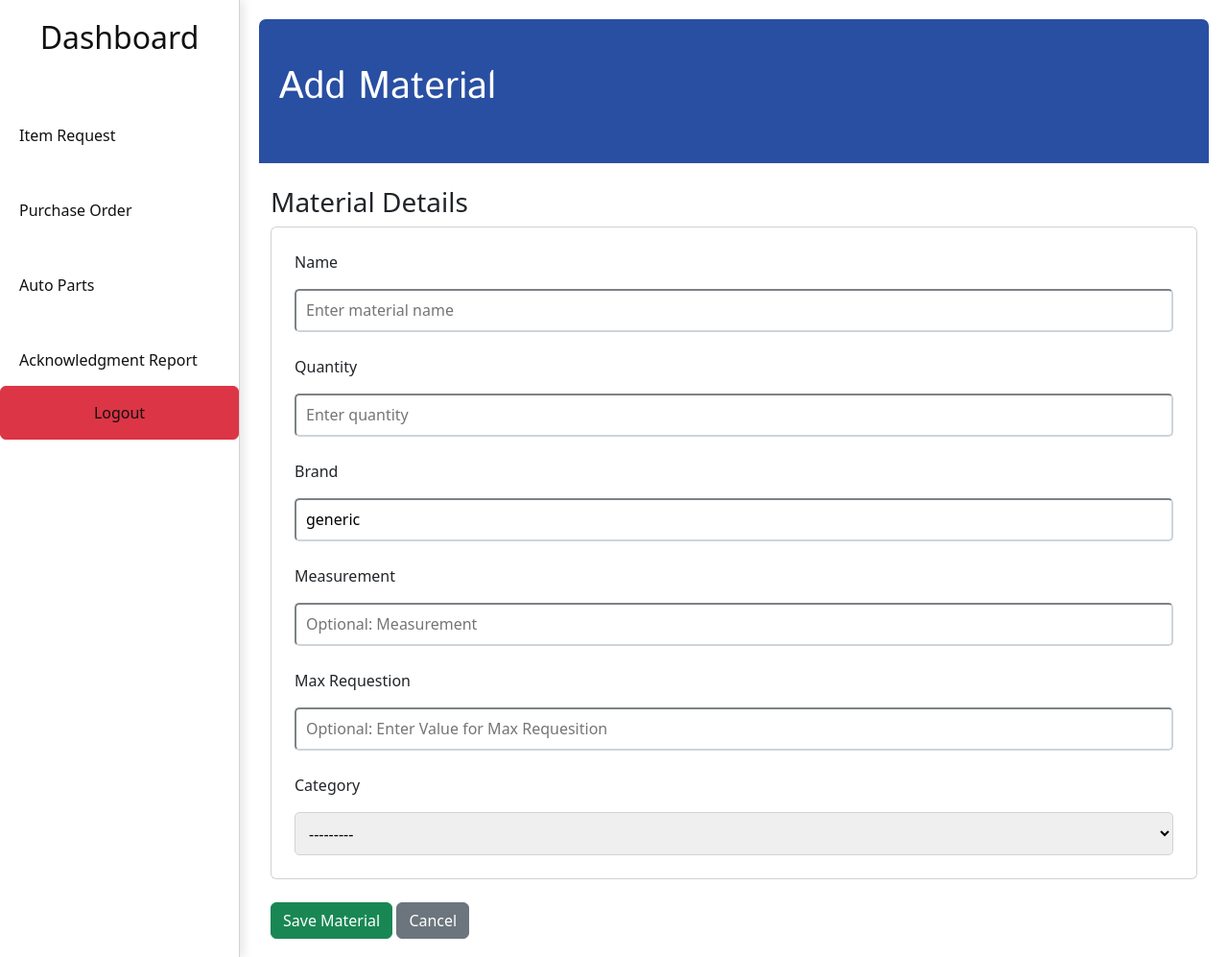
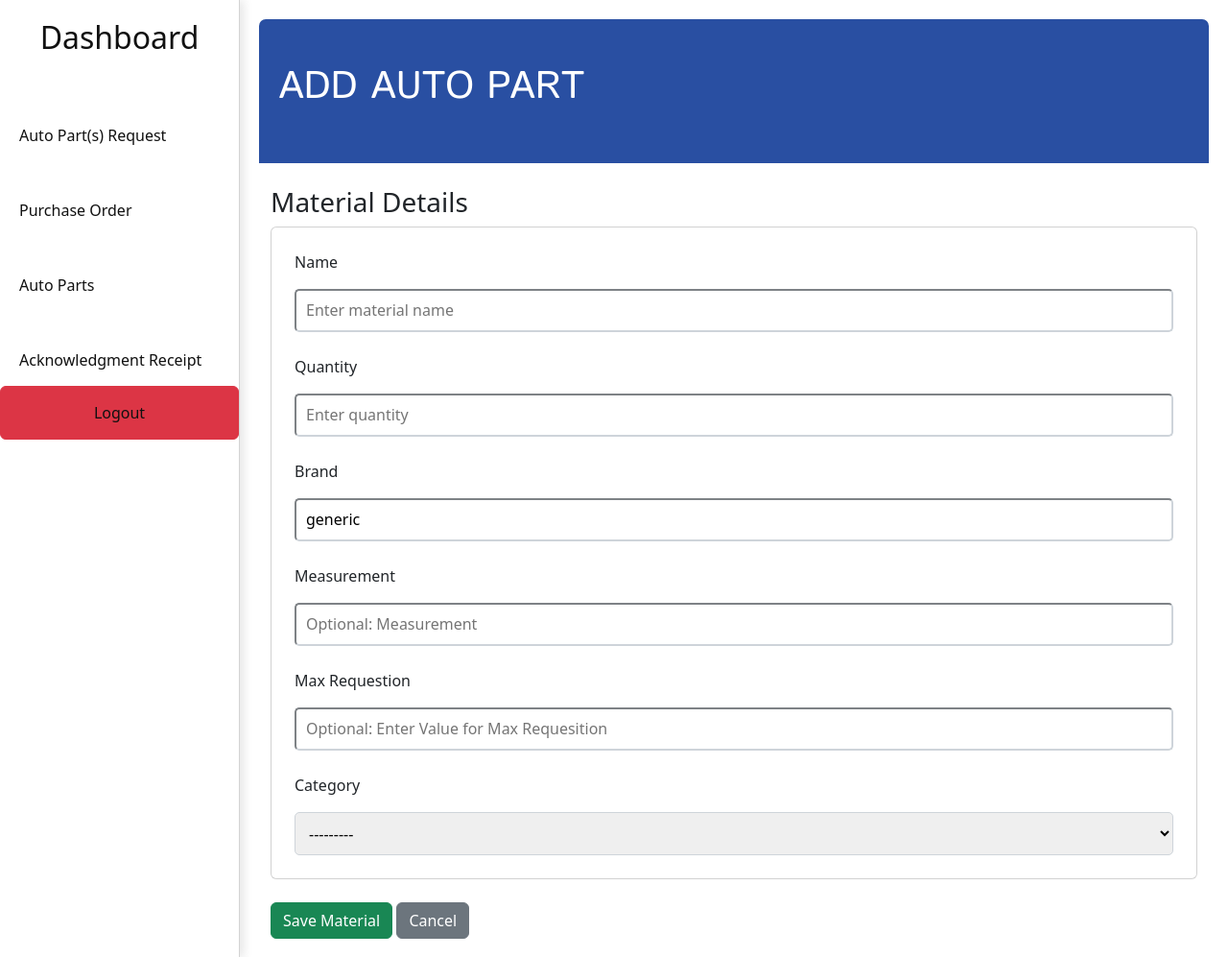
Before and after one commit to hrly-chavez/Udotco_Company, a Django app: page /material/add/ in a window 1280 px wide. Shown: the whole page at 96% size. Run offline with Django 5.2, Linux system fonts and the light colour scheme; data that the repository does not hold is empty.

Commit message:
new headers

```diff
--- a/finance/templates/finance/base.html
+++ b/finance/templates/finance/base.html
@@ -61,7 +61,7 @@
     <div class="sidebar">
         <h2 class="text-center">Dashboard</h2><br><br>
         <a href="{% url 'finance:mechanic_req' %}" class="{% if request.resolver_match.url_name == 'finance:mechanic_req' %}active{% endif %}">
-            Item Request
+            Auto Part(s) Request
         </a><br>
         <a href="{% url 'finance:purchase_odr' %}" class="{% if request.resolver_match.url_name == 'finance:purchase_odr' %}active{% endif %}">
             Purchase Order
@@ -70,7 +70,7 @@
             Auto Parts
         </a> <br>
         <a href="{% url 'finance:ack_rep' %}" class="{% if request.resolver_match.url_name == 'finance:ack_rep' %}active{% endif %}">
-            Acknowledgment Report
+            Acknowledgment Receipt
         </a>
         <a href="{% url 'finance:logout' %}" class="btn btn-danger">
             Logout
--- a/finance/templates/finance/material/add_material.html
+++ b/finance/templates/finance/material/add_material.html
@@ -3,7 +3,7 @@
 {% block content %}
     <!-- Header -->
     <div style="background-color: #294FA2; height: 150px; width: 100%; display: flex; justify-content: flex-start; align-items: center; border-top-left-radius: 7px; border-top-right-radius: 7px;">
-        <h1 style="color: white; margin-left: 20px; font-family: 'Istok Web', sans-serif;">Add Material</h1>
+        <h1 style="color: white; margin-left: 20px; font-family: 'Istok Web', sans-serif;">ADD AUTO PART</h1>
     </div>
 
     <!-- Main Container -->
--- a/finance/templates/finance/material/edit_material.html
+++ b/finance/templates/finance/material/edit_material.html
@@ -2,7 +2,7 @@
 
 {% block content %}
 <div style="background-color: #294FA2; height: 130px; width: 100%; display: flex; justify-content: flex-start; align-items: center; border-top-left-radius: 7px; border-top-right-radius: 7px; position: relative;">
-    <h1 style="color: white; margin-left: 20px; font-family: 'Istok Web', sans-serif;">Edit Material</h1>
+    <h1 style="color: white; margin-left: 20px; font-family: 'Istok Web', sans-serif;">EDIT AUTO PART</h1>
 </div>
 
 <div style="background-color: white; padding: 20px; border-radius: 5px; box-shadow: 0 4px 8px rgba(0, 0, 0, 0.1); max-width: 600px; margin: 20px auto;">
--- a/finance/templates/finance/mechanic/auto_parts_req.html
+++ b/finance/templates/finance/mechanic/auto_parts_req.html
@@ -2,7 +2,7 @@
 
 {% block content %}
 <div style="background-color: #294FA2; height: 130px; width: 100%; display: flex; justify-content: flex-start; align-items: center; border-top-left-radius: 7px; border-top-right-radius: 7px; position: relative;">
-    <h1 style="color: white; margin-left: 20px; font-family: 'Istok Web', sans-serif;">ITEM REQUEST</h1>
+    <h1 style="color: white; margin-left: 20px; font-family: 'Istok Web', sans-serif;">AUTO PART(S) REQUEST</h1>
 </div>
 
 <!-- Table for materials -->
--- a/finance/views.py
+++ b/finance/views.py
@@ -10,41 +10,65 @@ from django.contrib import messages
 from django.db.models import Q
 from django.http import JsonResponse
 from django.db import transaction
-import json
-
-
 def finance(request):
     return render(request, 'finance/base.html')
 #___________________________________________MATERIALS____________________________________________________
 
+# def materials(request):
+#     search_query = request.GET.get('search', '')  # Get the search query from the URL
+#     category_query = request.GET.get('category', '')  # Get the category filter from the URL
+
+#     # Filter materials by search and/or category
+#     materials = Material.objects.all()
+
+#     # Apply search filter
+#     if search_query:
+#         materials = materials.filter(
+#             models.Q(mat_name__icontains=search_query) |
+#             models.Q(mat_brand__icontains=search_query) |
+#             models.Q(mat_category__mat_name__icontains=search_query)
+#         )
+
+#     # Apply category filter
+#     if category_query:
+#         materials = materials.filter(mat_category__mat_name__icontains=category_query)
+
+#     # Sort materials by 'updated_at' in descending order
+#     materials = materials.order_by('-updated_at')  # Show recently updated materials at the top
+
+#     # Fetch all categories for the dropdown filter
+#     categories = Material_Category.objects.all()
+
+#     return render(
+#         request,
+#         'finance/material/materials.html',{'materials': materials,'categories': categories,'selected_category': category_query,},
+#     )
 def materials(request):
-    search_query = request.GET.get('search', '')  # Get the search query from the URL
-    category_query = request.GET.get('category', '')  # Get the category filter from the URL
+    # Get the search query from the URL
+    search_query = request.GET.get('search', '').strip()  # Remove extra spaces
 
-    # Filter materials by search and/or category
+    # Fetch all materials
     materials = Material.objects.all()
 
-    # Apply search filter
+    # Apply the search filter across multiple fields, including category
     if search_query:
         materials = materials.filter(
-            models.Q(mat_name__icontains=search_query) |
-            models.Q(mat_brand__icontains=search_query) |
-            models.Q(mat_category__mat_name__icontains=search_query)
+            models.Q(mat_name__icontains=search_query) |  # Search material name
+            models.Q(mat_brand__icontains=search_query) |  # Search brand
+            models.Q(mat_category__mat_name__icontains=search_query) |  # Search category name
+            models.Q(mat_measurement__icontains=search_query) |  # Search measurement
+            models.Q(mat_quantity__icontains=search_query) |  # Search quantity
+            models.Q(mat_max_request__icontains=search_query)  # Search max request
         )
 
-    # Apply category filter
-    if category_query:
-        materials = materials.filter(mat_category__mat_name__icontains=category_query)
+    # Sort materials by 'updated_at' in descending order
+    materials = materials.order_by('-updated_at')
 
-    # Sort materials by 'updated_at' in descending order
-    materials = materials.order_by('-updated_at')  # Show recently updated materials at the top
-
-    # Fetch all categories for the dropdown filter
+    # Fetch all categories for displaying in the template if needed
     categories = Material_Category.objects.all()
 
     return render(
-        request,
-        'finance/material/materials.html',{'materials': materials,'categories': categories,'selected_category': category_query,},
+        request,'finance/material/materials.html',{'materials': materials,'categories': categories,'search_query': search_query,}
     )
 
 def add_material(request):
@@ -102,18 +126,19 @@ def edit_material(request, mat_code):
     return render(request, 'finance/material/edit_material.html', {'form': form})
 
 #____________________________________MECHANIC_____________________________________________________________
+
 def mechanic_req(request):
-    # Retrieve all material requests but exclude only approved ones
+    # Retrieve all material requests but exclude approved ones
     item_requests = Material_Requested.objects.select_related(
         'mat_code__mat_category', 'item_req_num__bus_unit_num', 'item_req_num__item_req_approved_by'
-    ).exclude(mat_req_status='Approved')  # Exclude approved materials only
+    ).exclude(item_req_num__item_req_status='Approved')  # Exclude approved items
 
-    # Fetch all categories for the dropdown (optional, if needed)
+    # Fetch all categories for the dropdown (optional, if you still want to display category options)
     categories = Material_Category.objects.all()
 
     context = {
         'item_requests': item_requests,
-        'categories': categories,
+        'categories': categories,  # Remove this if you no longer need categories
     }
 
     return render(request, 'finance/mechanic/auto_parts_req.html', context)
@@ -124,22 +149,23 @@ def approve_material(request, mat_req_id):
             # Fetch material request
             material_request = get_object_or_404(Material_Requested, pk=mat_req_id)
 
-            # Check if the material is already approved
-            if material_request.mat_req_status == 'Approved':
-                return JsonResponse({'success': False, 'error': 'Material already approved'})
+            # Check if the item has already been approved
+            if material_request.item_req_num.item_req_status == 'Approved':
+                return JsonResponse({'success': False, 'error': 'Item has already been approved'})
 
             # Use a transaction to ensure atomicity
             with transaction.atomic():
-                # Update only the material request status
-                material_request.mat_req_status = 'Approved'
-                material_request.save()
+                # Update the item request status
+                item_request = material_request.item_req_num
+                item_request.item_req_status = 'Approved'
+                item_request.save()
 
                 # Create a new Material_Approved entry
                 Material_Approved.objects.create(
                     mat_req_id=material_request,
-                    ir_num=material_request.item_req_num,
-                    mat_approved_qty=material_request.mat_req_qty,
-                    mat_approved_code=material_request.mat_code,
+                    ir_num=item_request,
+                    mat_approved_qty=material_request.mat_req_qty,  # Approved quantity
+                    mat_approved_code=material_request.mat_code,    # Approved material
                 )
 
             return JsonResponse({'success': True})
@@ -330,116 +356,22 @@ def delete_purchase_order(request, po_num):
     return redirect('finance:purchase_odr')
 
 #____________________________________AR_____________________________________________________________
-
 def ack_rep(request):
-    receipts = Acknowledgment_Receipt.objects.prefetch_related(
-        'material_approved_set'
-    )
-    return render(request, 'finance/ack_rep/ack_rep.html', {'receipts': receipts})
-
-
-
-# def create_ack_rep(request):
-#     if request.method == 'POST':
-#         form = AcknowledgmentReceiptForm(request.POST)
-
-#         if form.is_valid():
-#             try:
-#                 with transaction.atomic():  # Use atomic transaction for rollback support
-#                     # Save acknowledgment receipt
-#                     acknowledgment_receipt = form.save()
-
-#                     # Process and validate selected materials
-#                     selected_materials = json.loads(request.POST.get('selected_materials', '[]'))
-#                     for material_data in selected_materials:
-#                         material_approved = Material_Approved.objects.get(pk=material_data['id'])
-#                         material = material_approved.mat_approved_code  # Get linked Material object
-
-#                         # Check if enough quantity is available in inventory
-#                         if material.mat_quantity < material_approved.mat_approved_qty:
-#                             raise ValueError(f"Not enough stock for {material.mat_name}. Available: {material.mat_quantity}, Required: {material_approved.mat_approved_qty}")
-
-#                         # Deduct the approved quantity from inventory
-#                         material.mat_quantity -= material_approved.mat_approved_qty
-#                         material.save()
-
-#                         # Link material to acknowledgment receipt
-#                         material_approved.ar_num = acknowledgment_receipt
-#                         material_approved.save()
-
-#                     # Redirect on success
-#                     messages.success(request, "Acknowledgment receipt created successfully!")
-#                     return redirect('finance:ack_rep')
-
-#             except ValueError as e:
-#                 # Handle stock errors and rollback changes
-#                 messages.error(request, str(e))  # Show error message
-#                 transaction.rollback()  # Explicitly rollback if needed
-
-#             except Exception as e:
-#                 # Catch any other unexpected errors
-#                 messages.error(request, f"An error occurred: {e}")
-#                 transaction.rollback()
-
-#         else:
-#             messages.error(request, "Invalid form data. Please check the inputs.")
-
-#     else:
-#         form = AcknowledgmentReceiptForm()
-
-#     return render(request, 'finance/ack_rep/create_ack_rep.html', {'form': form})
+    return render(request, 'finance/ack_rep/ack_rep.html')
 
 def create_ack_rep(request):
     if request.method == 'POST':
         form = AcknowledgmentReceiptForm(request.POST)
-
         if form.is_valid():
-            try:
-                with transaction.atomic():
-                    # Save acknowledgment receipt
-                    acknowledgment_receipt = form.save()
-
-                    # Process and validate selected materials
-                    selected_materials = json.loads(request.POST.get('selected_materials', '[]'))
-                    for material_data in selected_materials:
-                        material_approved = Material_Approved.objects.get(pk=material_data['id'])
-                        material = material_approved.mat_approved_code  # Get linked Material object
-
-                        # Check if enough quantity is available in inventory
-                        if material.mat_quantity < material_approved.mat_approved_qty:
-                            raise ValueError(f"Not enough stock for {material.mat_name}. Available: {material.mat_quantity}, Required: {material_approved.mat_approved_qty}")
-
-                        # Deduct the approved quantity from inventory
-                        material.mat_quantity -= material_approved.mat_approved_qty
-                        material.save()
-
-                        # Link material to acknowledgment receipt
-                        material_approved.ar_num = acknowledgment_receipt
-                        material_approved.save()
-
-                    # Redirect on success
-                    messages.success(request, "Acknowledgment receipt created successfully!")
-                    return redirect('finance:ack_rep')
-
-            except ValueError as e:
-                messages.error(request, str(e))
-                transaction.rollback()
-
-            except Exception as e:
-                messages.error(request, f"An error occurred: {e}")
-                transaction.rollback()
-
-        else:
-            messages.error(request, "Invalid form data. Please check the inputs.")
-
+            form.save()
+            return redirect('ack_rep_list')
     else:
         form = AcknowledgmentReceiptForm()
 
-        # Filter materials to exclude those already linked to an acknowledgment receipt
-        available_materials = Material_Approved.objects.filter(ar_num__isnull=True)  # Exclude materials with an acknowledgment receipt
-        form.fields['item_approved_id'].queryset = available_materials
+    return render(request, 'finance/ack_rep/create_ack_rep.html', {'form': form})
 
-    return render(request, 'finance/ack_rep/create_ack_rep.html', {'form': form})
+
+
 
 
 def logout_view(request):
--- a/shared/models.py
+++ b/shared/models.py
@@ -128,7 +128,7 @@ class JobOrder(models.Model):
     ]
     j_o_number = models.AutoField(primary_key=True)
     j_o_date_requested = models.DateField(default=now)
-    j_o_work_description = models.TextField(null=True,blank=True)
+    j_o_work_description = models.TextField()
     j_o_date_completed = models.DateField(null=True, blank=True)
     j_o_checked_by = models.ForeignKey(Employee, related_name='checked_by', on_delete=models.SET_NULL, null=True, blank=True)
     j_o_approved_by = models.ForeignKey(Employee, related_name='approved_by', on_delete=models.SET_NULL, null=True, blank=True)
```
Also changed, not shown: finance/forms.py (+0 -7 lines), shared/migrations/0042_alter_joborder_j_o_work_description.py (added).
